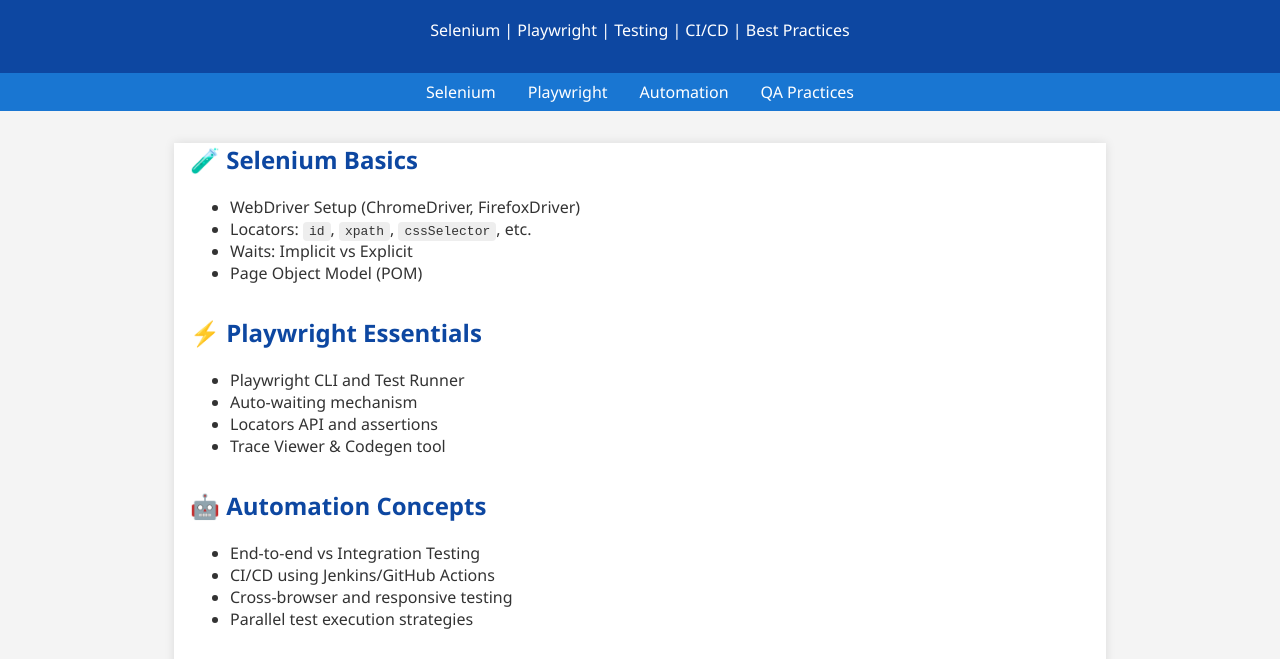
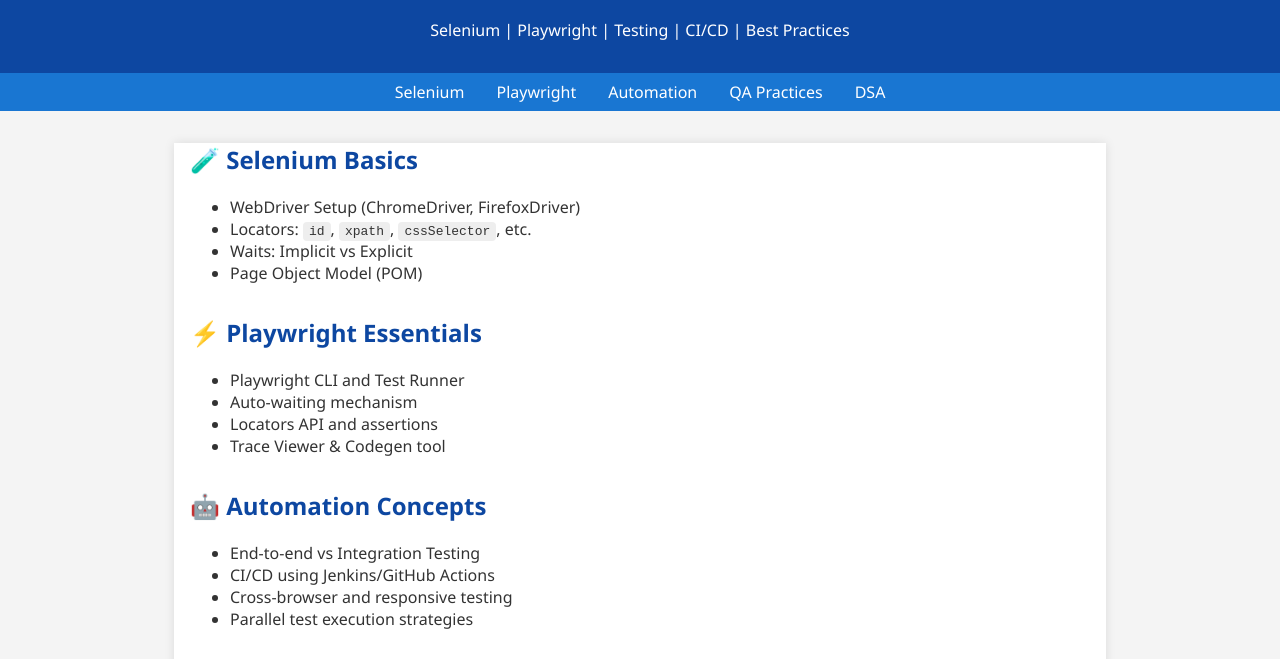
Before and after one commit to meghanasp/meghanasp.github.io, a plain HTML site: page index.html in a window 1280 px wide. Shown: the part 83-742 px from the top of the page. Drawn offline with Linux system fonts and the light colour scheme.

Commit message:
Update index.html

```diff
--- a/index.html
+++ b/index.html
@@ -69,6 +69,7 @@
     <a href="playwright.html">Playwright</a>
     <a href="automation.html">Automation</a>
     <a href="qa.html">QA Practices</a>
+    <a href="dsa.html">DSA</a>
   </nav>
 
   <main>
```
